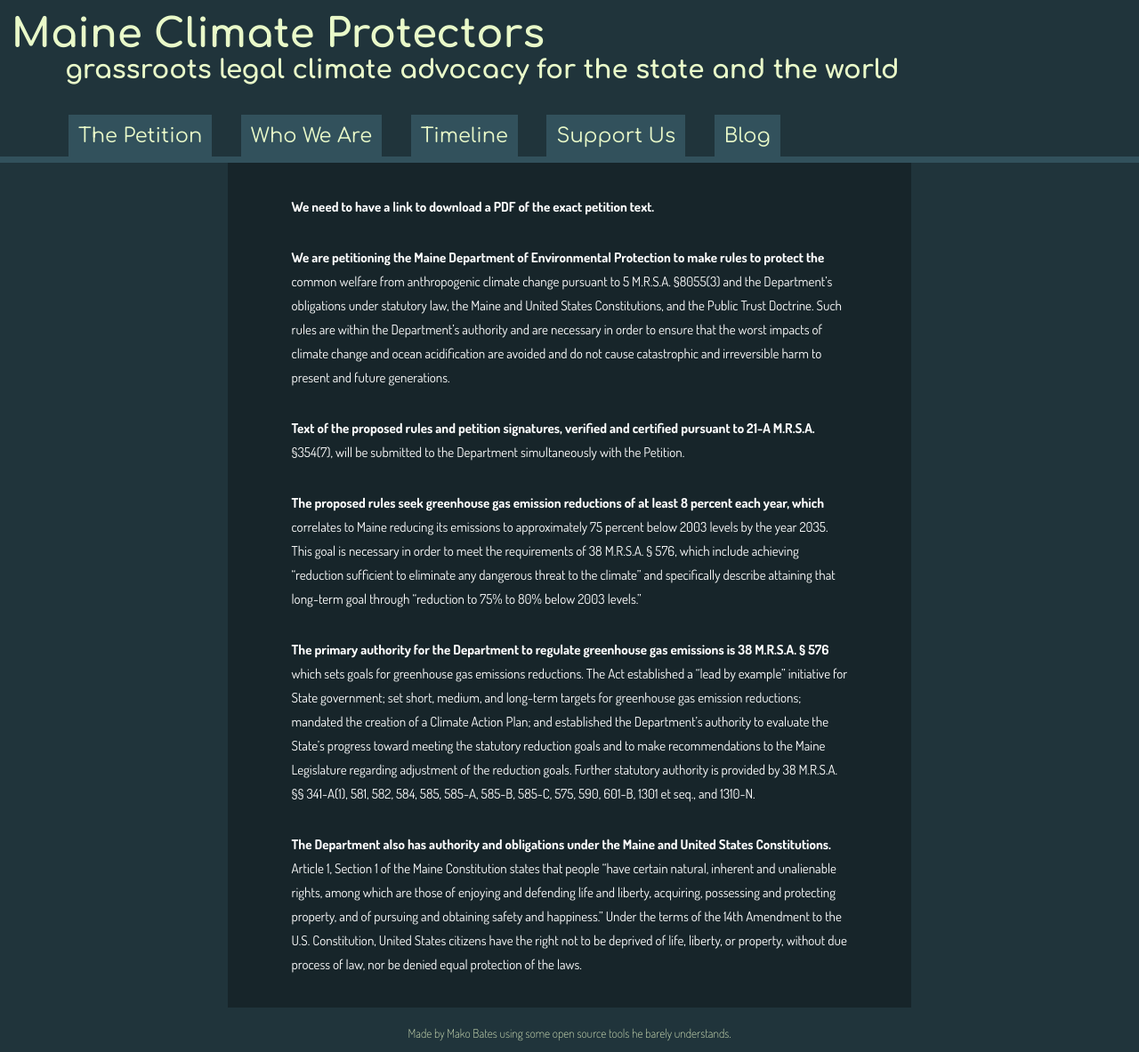
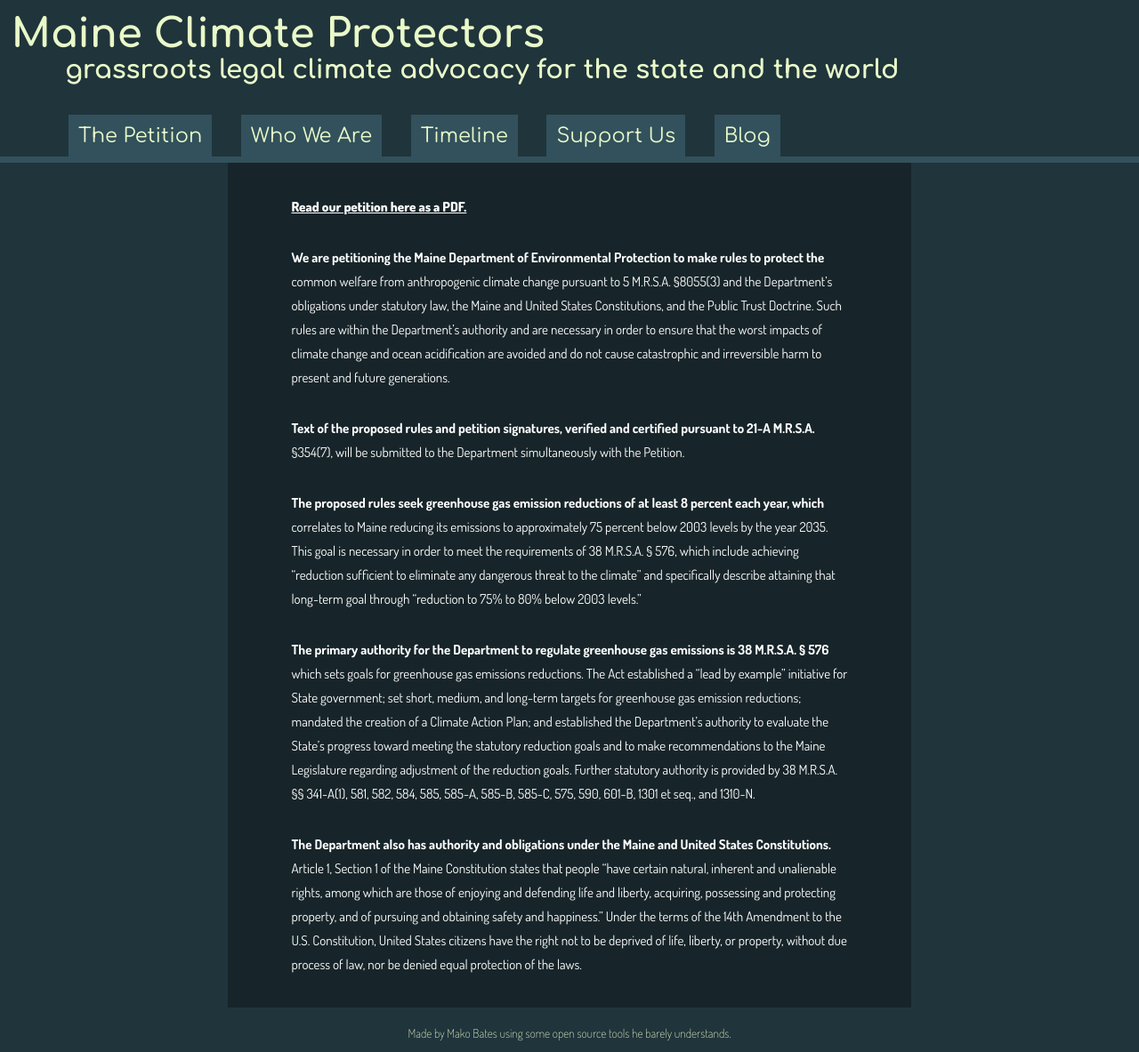
Before and after one commit to ShapeOfMatter/maine-climate-protectors, a Jekyll site: the page built from petition.markdown, in a window 1280 px wide. Shown: the whole page at 89% size. Built offline with Jekyll 4.4.1, drawn with Linux system fonts in a browser that asks for light colours.

Commit message:
Updated Petition

```diff
--- a/petition.markdown
+++ b/petition.markdown
@@ -3,7 +3,7 @@ title: The Petition
 date: 2017-12-04 21:06:00 -05:00
 ---
 
-We need to have a link to download a PDF of the exact petition text.
+[Read our petition here as a PDF.](/uploads/2017MaineClimateProtectorsDEPPetition.pdf "Download PDF")
 
 We are petitioning the Maine Department of Environmental Protection to make rules to protect the common welfare from anthropogenic climate change pursuant to 5 M.R.S.A. §8055(3) and the Department's obligations under statutory law, the Maine and United States Constitutions, and the Public Trust Doctrine. Such rules are within the Department's authority and are  necessary in order to ensure that the worst impacts of climate change and ocean acidification are avoided and do not cause catastrophic and irreversible harm to present and future generations.
 
```
